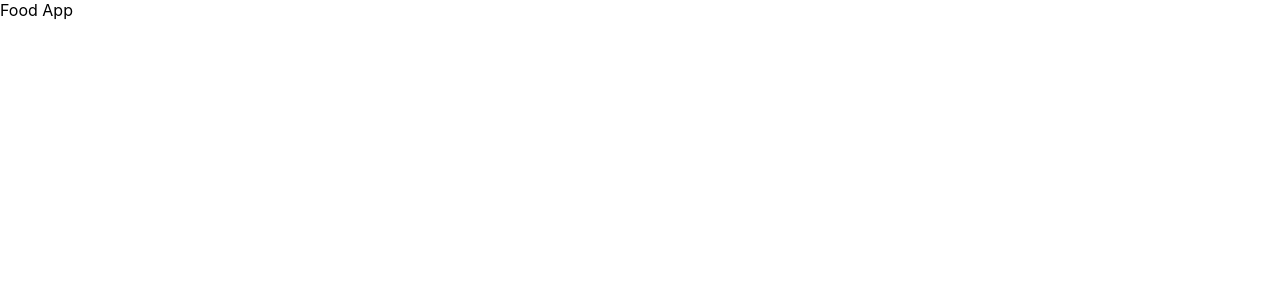
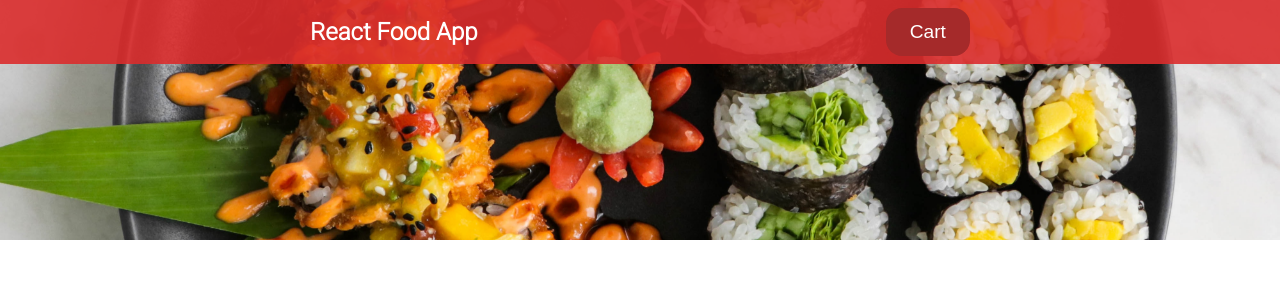
Before and after one commit to Manodevi/food-app, a React (Create React App) app: page / in a window 1280 px wide. Shown: the top 300 px of the page. Built offline with nearby package versions, Linux system fonts and the light colour scheme.

Commit message:
Created Header Component with image banner

```diff
--- a/public/index.html
+++ b/public/index.html
@@ -5,6 +5,7 @@
     <link rel="icon" href="%PUBLIC_URL%/favicon.ico" />
     <meta name="viewport" content="width=device-width, initial-scale=1" />
     <meta name="theme-color" content="#000000" />
+    <link type='text/css' href="https://fonts.googleapis.com/css2?family=Lato:wght@300&family=Roboto:wght@300&display=swap" rel="stylesheet">
     <meta
       name="description"
       content="Food app site created using create-react-app"
--- a/src/App.js
+++ b/src/App.js
@@ -1,11 +1,8 @@
+import Header from './components/Layout/Header';
 
 function App() {
   return (
-    <div className="">
-      <header className="">
-        Food App
-      </header>
-    </div>
+    <Header />
   );
 }
 
--- /dev/null
+++ b/src/components/Layout/Header.js
@@ -0,0 +1,17 @@
+const Header = () => {
+  return (
+    <header className = "header">
+      <nav id = "nav-head">
+        <div className = "header-content">
+          <h1>React Food App</h1>
+          <button className = "cart-header btn" type = "button">
+            <span>Cart</span>
+            <span id = "cart-items"></span>
+          </button>
+        </div>
+      </nav>
+    </header>
+  );
+};
+
+export default Header;
--- a/src/index.css
+++ b/src/index.css
@@ -1,13 +1,53 @@
-body {
+/* @import url('https://fonts.googleapis.com/css2?family=Lato:wght@300&family=Roboto:wght@300&display=swap'); */
+
+* {
   margin: 0;
-  font-family: -apple-system, BlinkMacSystemFont, 'Segoe UI', 'Roboto', 'Oxygen',
-    'Ubuntu', 'Cantarell', 'Fira Sans', 'Droid Sans', 'Helvetica Neue',
-    sans-serif;
-  -webkit-font-smoothing: antialiased;
-  -moz-osx-font-smoothing: grayscale;
+  padding: 0;
+  box-sizing: border-box;
 }
 
-code {
-  font-family: source-code-pro, Menlo, Monaco, Consolas, 'Courier New',
-    monospace;
+html {
+  --primary-color: rgba(219, 45, 45, 0.9);
+  --secondary-color: #cc2900;
 }
+
+body {
+  font-family: 'Roboto', sans-serif;
+  color: #fff;
+}
+
+header {
+  background: url('./img/food_banner.jpg') center center/cover;
+  max-width: 100vw;
+  height: 30vh;
+}
+
+#nav-head {
+  background: var(--primary-color);
+  height: 4rem;
+  position: fixed;
+  left: 0;
+  top: 0;
+  width: 100%;
+}
+
+#nav-head .header-content {
+  display: flex;
+  justify-content: space-around;
+  align-items: center;
+  max-width: 1100px;
+  margin: 0 auto;
+  padding: 0 1rem;
+  height: 100%;
+}
+
+.btn {
+  border: none;
+  outline: none;
+  cursor: pointer;
+  padding: 0.8rem 1.5rem;
+  border-radius: 1rem;
+  background: brown;
+  color: #fff;
+  font-size: 1.2rem;
+}
```
Also changed, not shown: src/img/food_banner.jpg (added).
